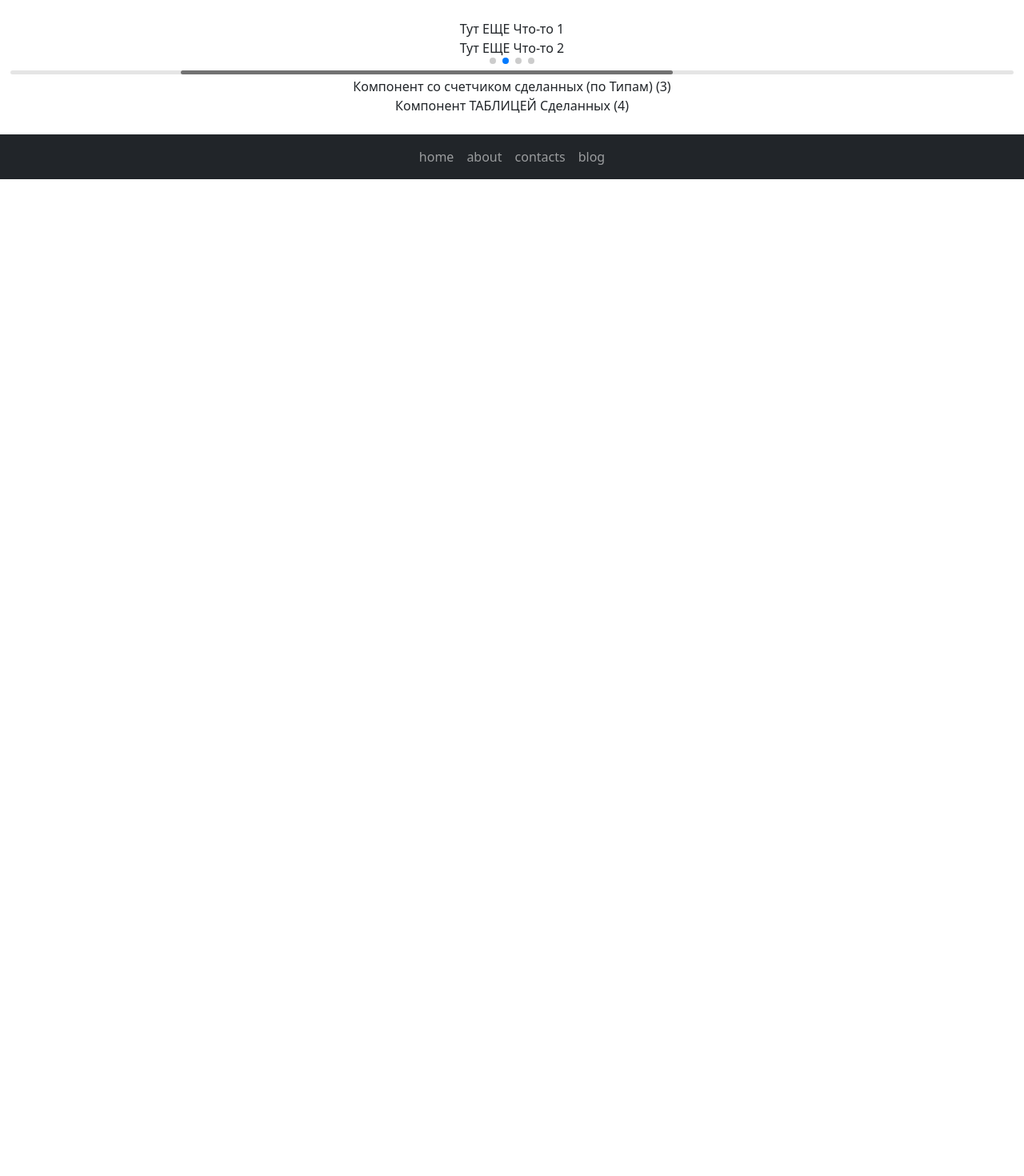
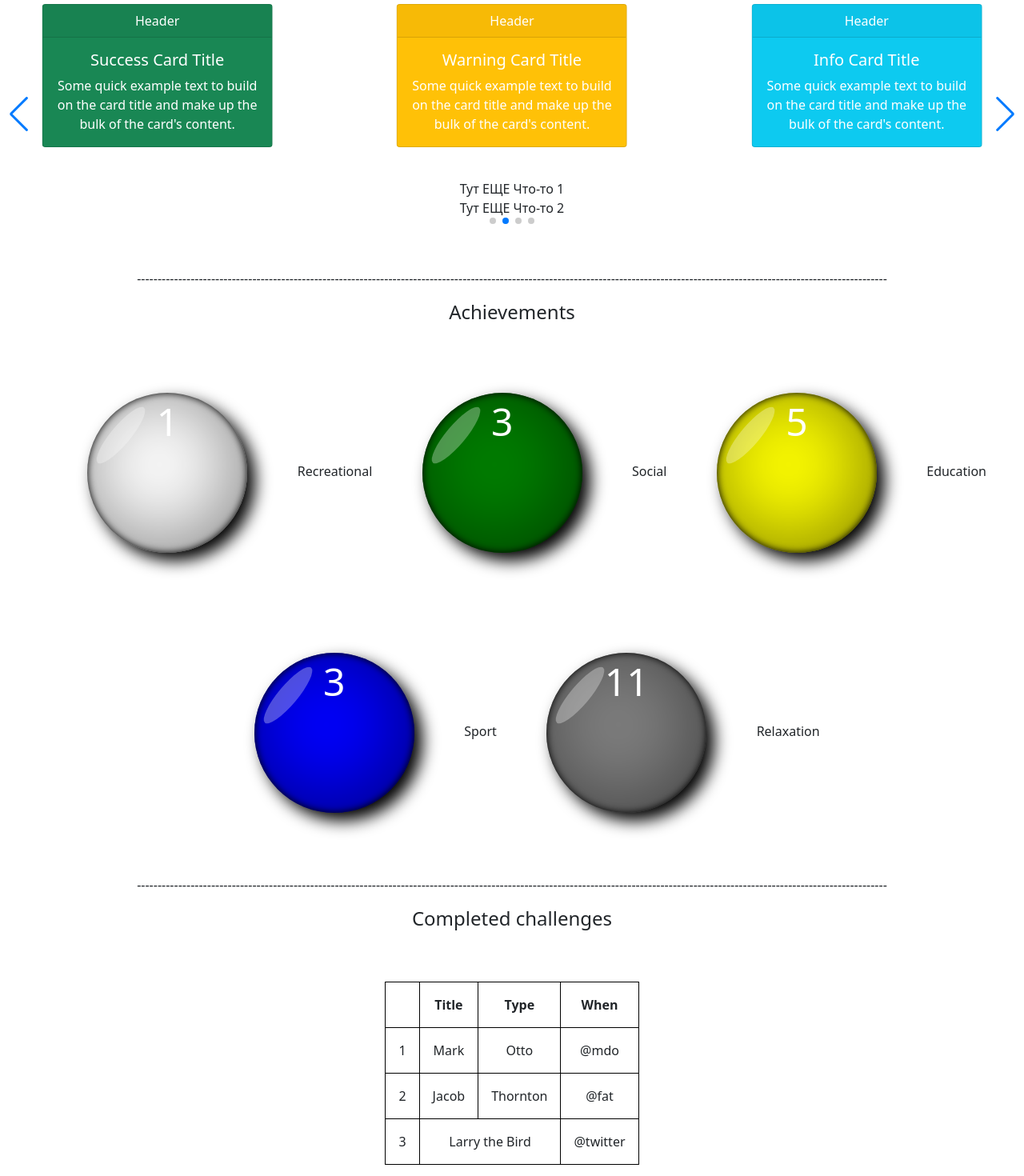
Before and after one commit to Alex21777now/Oleksandr_Budnikov, a React (Create React App) app in the folder client/: page / in a window 1280 px wide. Shown: the part 860-2330 px from the top of the page at 80% size. Before the commit the page ends 1084 px from the top, so only its background shows below. Built offline with nearby package versions, Linux system fonts and the light colour scheme.

Commit message:
3 and 4 components

```diff
--- a/client/package.json
+++ b/client/package.json
@@ -9,9 +9,12 @@
     "bootstrap": "^5.1.3",
     "react": "^18.1.0",
     "react-bootstrap": "^2.4.0",
+    "react-bootstrap-table": "^4.3.1",
     "react-dom": "^18.1.0",
     "react-router-dom": "^5.3.0",
     "react-scripts": "5.0.1",
+    "react-table": "^7.8.0",
+    "styled-components": "^5.3.5",
     "swiper": "^8.2.2",
     "web-vitals": "^2.1.4"
   },
--- a/client/src/Components/Achievements_3.js
+++ b/client/src/Components/Achievements_3.js
@@ -1,13 +1,68 @@
 import React, { Component } from "react";
+import styled from 'styled-components';
 
 
+const Styles = styled.div`
+  padding: 1rem;
+
+  .gray {
+  background-color: gray;
+}
+.green {
+  background-color: green;
+}
+.blue {
+  background-color: blue;
+}
+.yellow {
+  background-color: yellow;
+}
+.sphere {
+  height: 200px;
+  width: 200px;
+  border-radius: 50%;
+  text-align: center;
+  vertical-align: middle;
+  font-size: 300%;
+  color: white;
+  position: relative;
+  box-shadow: inset -10px -10px 100px #0007, 10px 10px 20px black, inset 0px 0px 10px black;
+  display: inline-block;
+  margin: 5%;
+}
+.sphere::after {
+  background-color: rgba(255, 255, 255, 0.3);
+  content: '';
+  height: 45%;
+  width: 12%;
+  position: absolute;
+  top: 4%;
+  left: 15%;
+  border-radius: 50%;
+  transform: rotate(40deg);
+}
+`
 
 export default class Achievements_3 extends Component {
   render() {
     return (
       <>
+      <h4>Achievements</h4>
       <div>
-        Компонент со счетчиком сделанных (по Типам) (3)
+
+        <Styles>
+            <div className="sphere">1</div>
+            <div style={{ display: 'inline-block' }}>Recreational</div>
+            <div className="sphere green">3</div>
+            <div style={{ display: 'inline-block' }}>Social</div>
+            <div className="sphere yellow">5</div>
+            <div style={{ display: 'inline-block' }}>Education</div>
+            <div className="sphere blue">3</div>
+            <div style={{ display: 'inline-block' }}>Sport</div>
+            <div className="sphere gray">11</div>
+            <div style={{ display: 'inline-block' }}>Relaxation</div>
+        </Styles>
+        <p>--------------------------------------------------------------------------------------------------------------------------------------------------------------------------------------</p>
       </div>
      </>
     );
--- a/client/src/Components/ChooseFreshIdeas_1.js
+++ b/client/src/Components/ChooseFreshIdeas_1.js
@@ -10,6 +10,7 @@ export default class ChooseFreshIdeas_1 extends Component {
     return (
       <>
       <h4>Choose fresh ideas to do</h4>
+      <p>&nbsp;</p>
       <div>
       <>
 {[
@@ -40,6 +41,8 @@ export default class ChooseFreshIdeas_1 extends Component {
   </Card>
 ))}
      </>
+       <p>&nbsp;</p>
+     <p>--------------------------------------------------------------------------------------------------------------------------------------------------------------------------------------</p>
       </div>
 
      </>
--- a/client/src/Components/CompletedChallenges_4.js
+++ b/client/src/Components/CompletedChallenges_4.js
@@ -1,13 +1,80 @@
 import React, { Component } from "react";
+import {BootstrapTable,
+       TableHeaderColumn} from 'react-bootstrap-table';
+import Table from 'react-table';
+import styled from 'styled-components';
 
+const Styles = styled.div`
+  padding: 1rem;
 
+  table {
+    border-spacing: 0;
+    border: 1px solid black;
+
+    tr {
+      :last-child {
+        td {
+          border-bottom: 0;
+        }
+      }
+    }
+
+    th,
+    td {
+      margin: 0;
+      padding: 1rem;
+      border-bottom: 1px solid black;
+      border-right: 1px solid black;
+
+      :last-child {
+        border-right: 0;
+      }
+    }
+  }
+`
 
 export default class CompletedChallenges_4 extends Component {
   render() {
     return (
       <>
+      <h4>Completed challenges</h4>
+      <p>&nbsp;</p>
       <div>
-        Компонент ТАБЛИЦЕЙ  Сделанных (4)
+
+      <Styles>
+      <table style={{ allign: 'center', display: 'inline-block' }}>
+<thead>
+  <tr>
+    <th></th>
+    <th>Title</th>
+    <th>Type</th>
+    <th>When</th>
+  </tr>
+</thead>
+<tbody>
+  <tr>
+    <td>1</td>
+    <td>Mark</td>
+    <td>Otto</td>
+    <td>@mdo</td>
+  </tr>
+  <tr>
+    <td>2</td>
+    <td>Jacob</td>
+    <td>Thornton</td>
+    <td>@fat</td>
+  </tr>
+  <tr>
+    <td>3</td>
+    <td colSpan={2}>Larry the Bird</td>
+    <td>@twitter</td>
+  </tr>
+</tbody>
+      </table>
+      </Styles>
+
+        <p>&nbsp;</p>
+
       </div>
      </>
     );
--- a/client/src/Components/IdeasInMyList_SLIDE_2.js
+++ b/client/src/Components/IdeasInMyList_SLIDE_2.js
@@ -22,6 +22,7 @@ export default class IdeasInMyList_SLIDE_2 extends Component {
       <h4>Ideas in my list</h4>
       <div>
       ( click on it to fulfill )
+      <p>&nbsp;</p>
 
       <Swiper
             // install Swiper modules
@@ -31,7 +32,7 @@ export default class IdeasInMyList_SLIDE_2 extends Component {
             autoplay={{ delay: 5000 }}
             navigation
             pagination={{ clickable: true }}
-            scrollbar={{ draggable: true }}
+      //      scrollbar={{ draggable: true }}
             onSwiper={(swiper) => console.log(swiper)}
             onSlideChange={() => console.log('slide change')}
 
@@ -79,7 +80,8 @@ export default class IdeasInMyList_SLIDE_2 extends Component {
           <div>&nbsp;</div>
 
           </Swiper>
-
+            <p>&nbsp;</p>
+      <p>--------------------------------------------------------------------------------------------------------------------------------------------------------------------------------------</p>
       </div>
       </>
     );
--- a/client/src/Pages/Home.js
+++ b/client/src/Pages/Home.js
@@ -7,6 +7,8 @@ export default class Home extends Component {
           <div>
                             <p></p>
                             <strong>ПРИЛОЖУХА С ПРЕКРАСНЫМИ ИДЕЯМИ</strong>
+                            <p>&nbsp;</p>
+
           </div>
           {/*<div>
               <img src={require("../images/dev1.jpg")}
```
Also changed, not shown: 1 other file (tests, documents, lock files or other folders).
